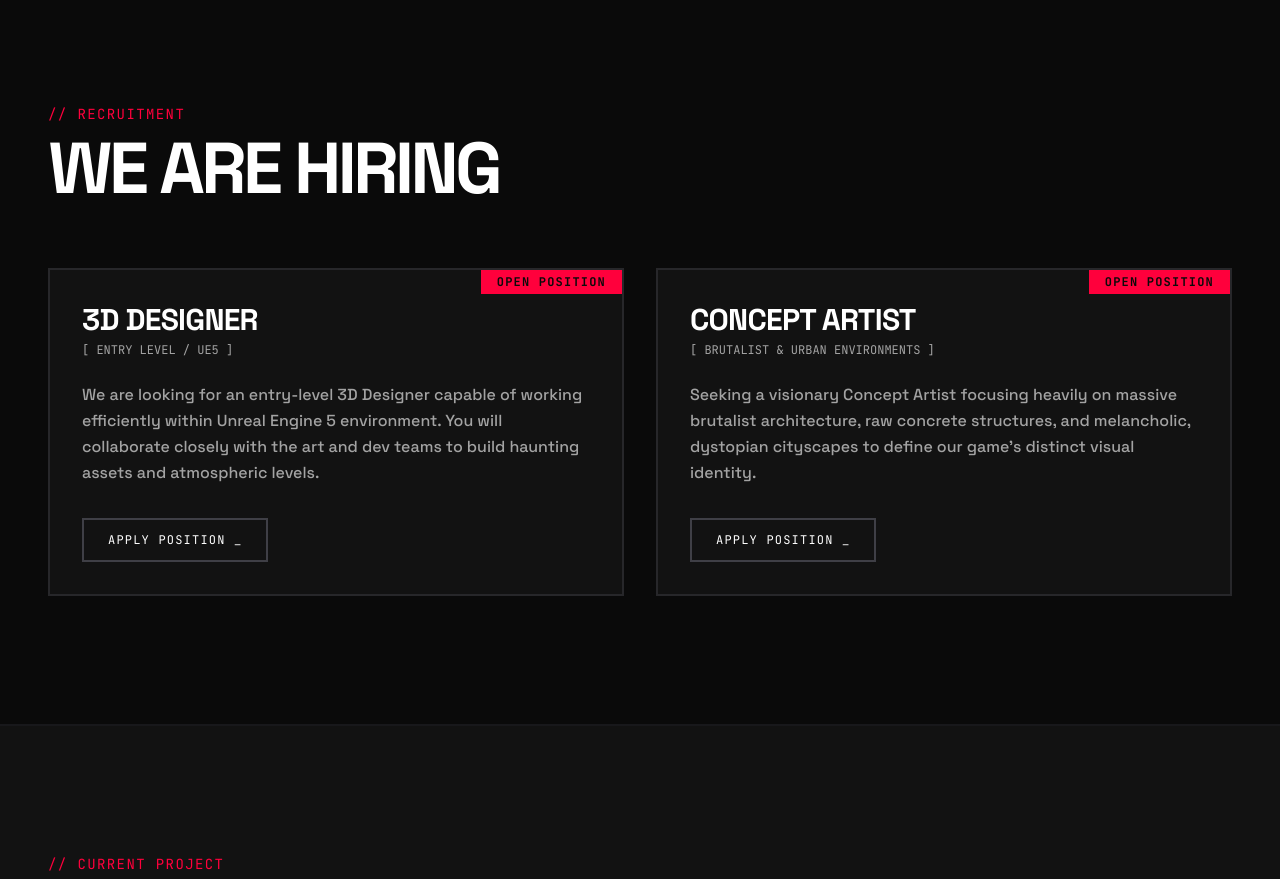
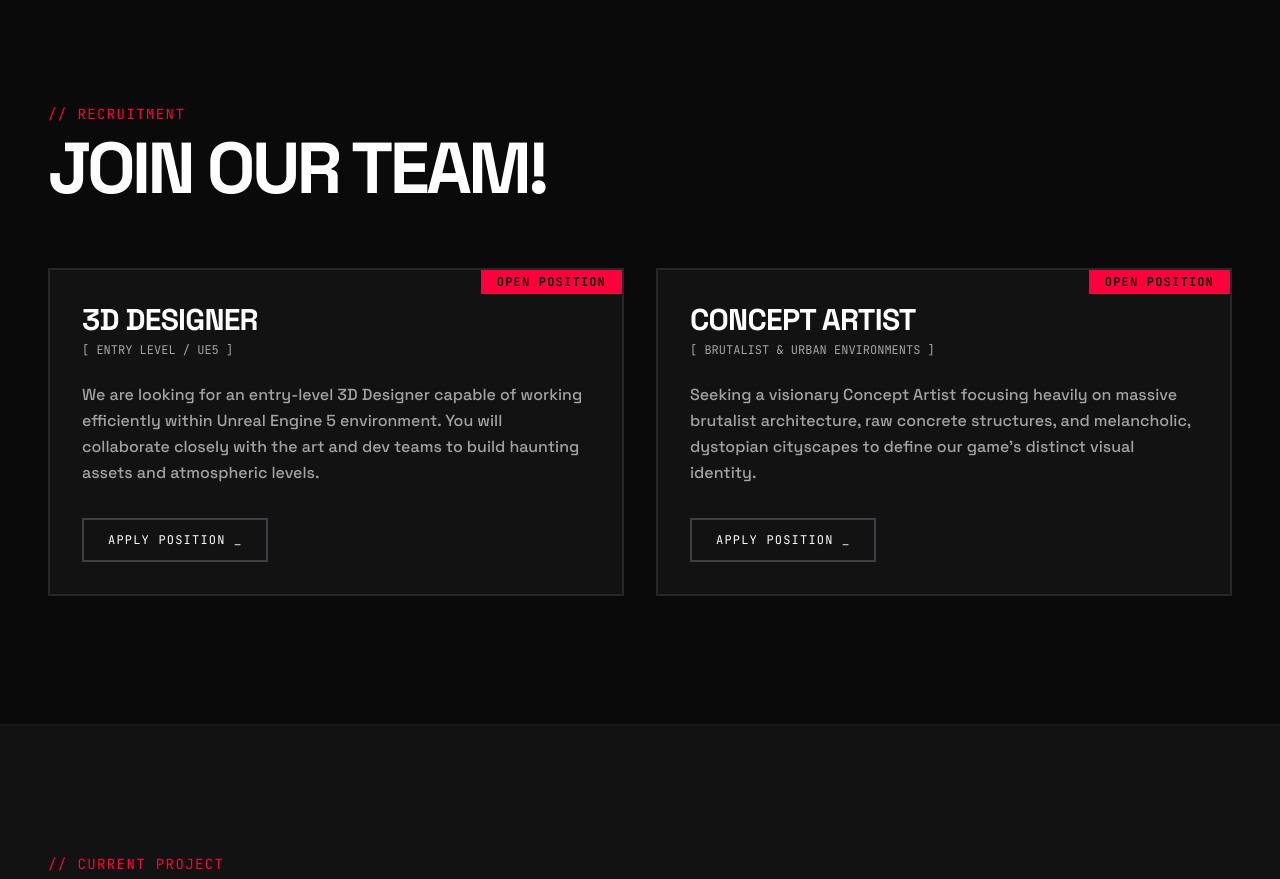
Before and after one commit to Jelada-Studios/Jelada-Studios.github.io, a plain HTML site: page index.html in a window 1280 px wide. Shown: the part 1480-2359 px from the top of the page. Drawn offline with nearby package versions, Linux system fonts and the light colour scheme.

Commit message:
Update hiring header text to 'Join Our Team!'

```diff
--- a/index.html
+++ b/index.html
@@ -144,7 +144,7 @@
         <div class="max-w-7xl mx-auto">
             <div class="mb-16 reveal">
                 <span class="font-mono text-tensionred text-sm tracking-widest uppercase block mb-2">// RECRUITMENT</span>
-                <h2 class="text-5xl md:text-7xl font-bold uppercase tracking-tighter">We Are Hiring</h2>
+                <h2 class="text-5xl md:text-7xl font-bold uppercase tracking-tighter">Join Our Team!</h2>
             </div>
 
             <div class="grid grid-cols-1 md:grid-cols-2 gap-8 reveal">
```
